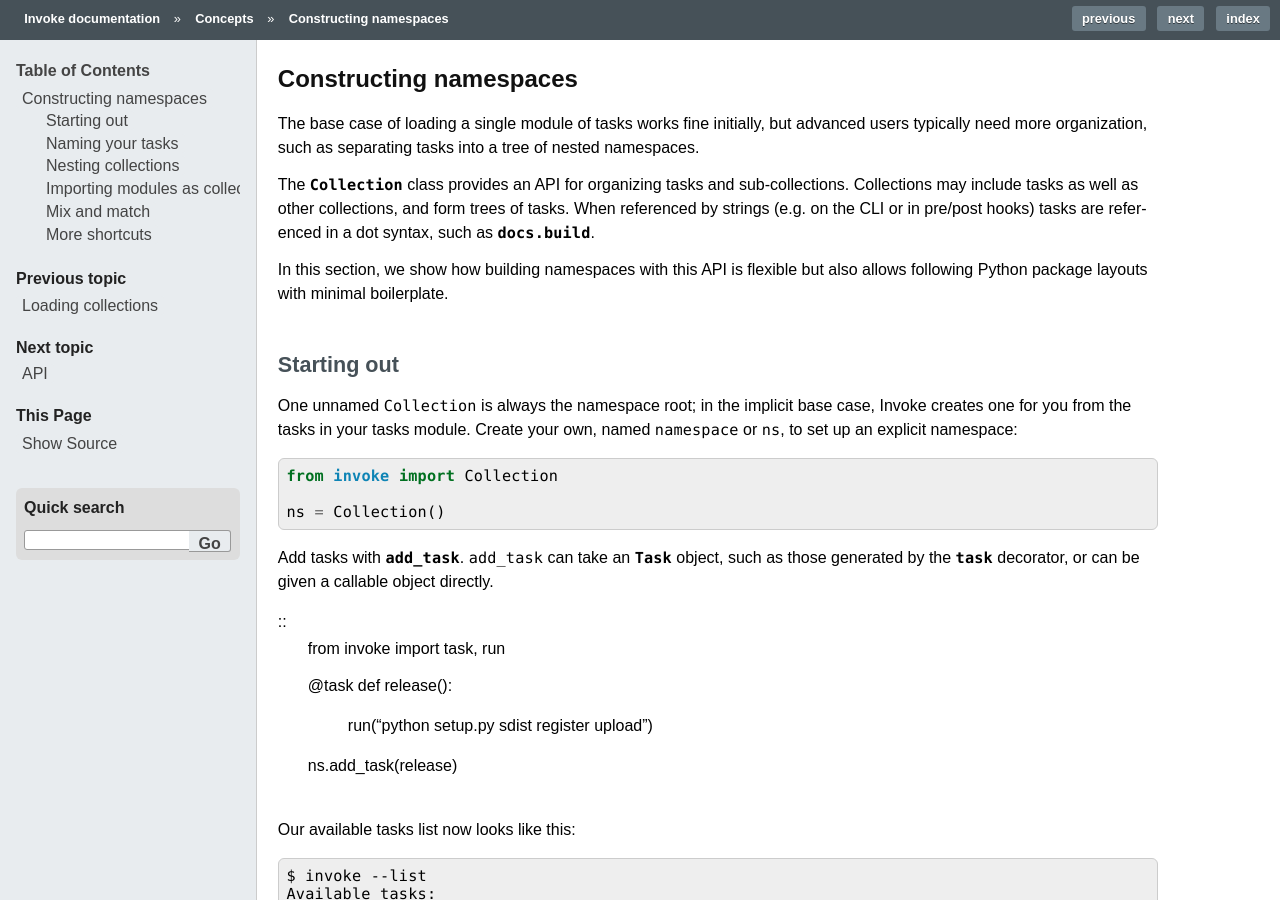
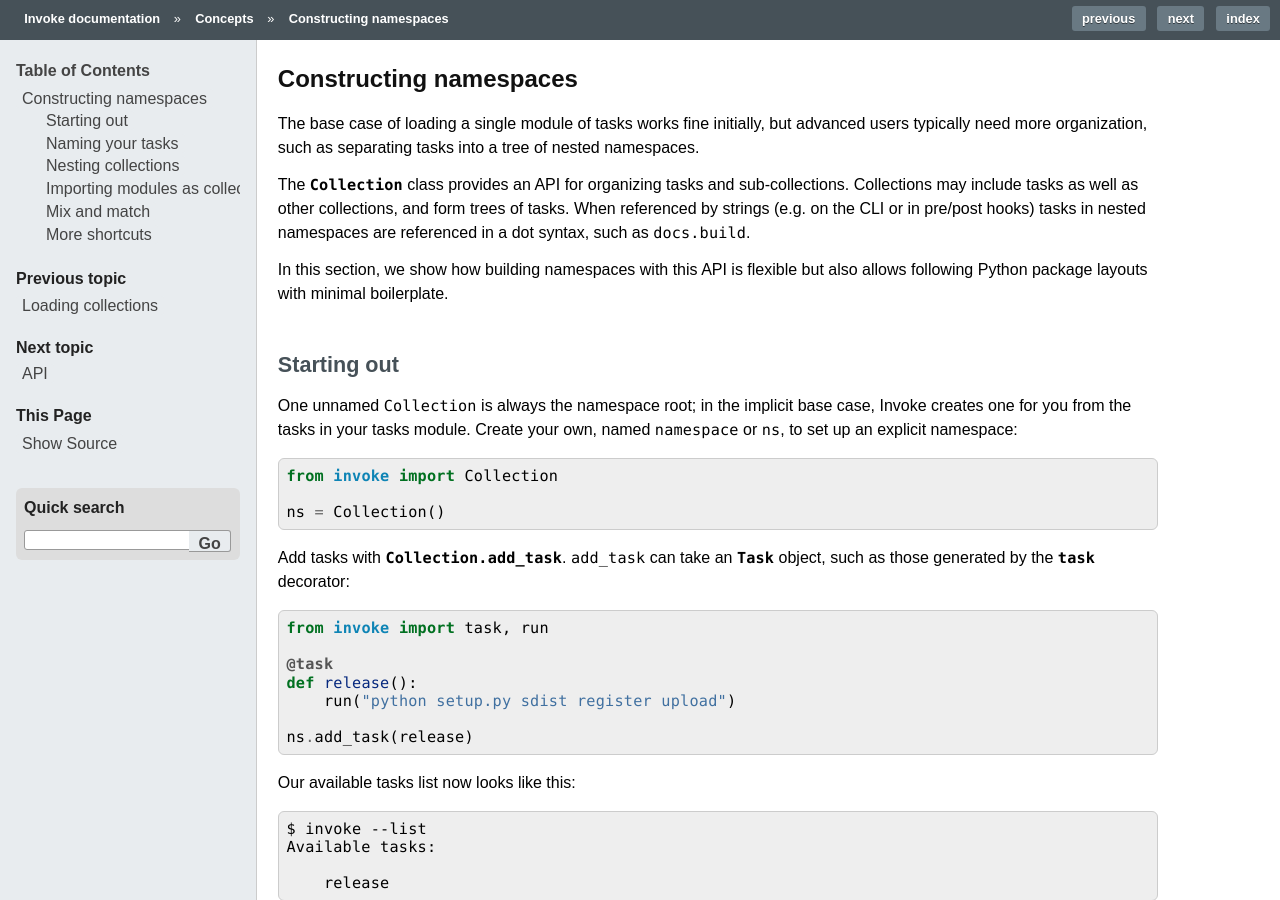
Before and after one commit to pyinvoke/invoke, a Sphinx documentation site: the page built from docs/concepts/namespaces.rst, in a window 1280 px wide and 900 px high. Built offline with Sphinx 7.4.7, drawn with Linux system fonts in a browser that asks for light colours; some of the changed text lies outside the part shown.

Commit message:
Zomg leading dots in refs == best

```diff
--- a/docs/concepts/namespaces.rst
+++ b/docs/concepts/namespaces.rst
@@ -6,11 +6,11 @@
 advanced users typically need more organization, such as separating tasks into
 a tree of nested namespaces.
 
-The `~invoke.collection.Collection` class provides an API for organizing tasks
-and sub-collections. Collections may include tasks as well as other
-collections, and form trees of tasks. When referenced by strings (e.g. on the
-CLI or in pre/post hooks) tasks are referenced in a dot syntax, such as
-`docs.build`.
+The `.Collection` class provides an API for organizing tasks and
+sub-collections. Collections may include tasks as well as other collections,
+and form trees of tasks. When referenced by strings (e.g. on the CLI or in
+pre/post hooks) tasks in nested namespaces are referenced in a dot syntax, such
+as ``docs.build``.
 
 In this section, we show how building namespaces with this API is flexible but
 also allows following Python package layouts with minimal boilerplate.
@@ -26,11 +26,10 @@
 
     ns = Collection()
 
-Add tasks with `~invoke.collection.Collection.add_task`. ``add_task`` can take
-an `~invoke.tasks.Task` object, such as those generated by the
-`~invoke.tasks.task` decorator, or can be given a callable object directly.
+Add tasks with `.Collection.add_task`. ``add_task`` can take
+an `.Task` object, such as those generated by the
+`.task` decorator::
 
-::
     from invoke import task, run
 
     @task
@@ -84,7 +83,7 @@
         pypi
 
 .. note::
-    The convenience decorator `@task <~invoke.tasks.task>` is another method of
+    The convenience decorator `@task <.task>` is another method of
     setting aliases (e.g. ``@task(aliases=('foo', 'bar'))``, and is useful for
     ensuring a given task always has some aliases set no matter how it's added
     to a namespace.
--- a/docs/conf.py
+++ b/docs/conf.py
@@ -11,6 +11,9 @@
 project = u'Invoke'
 year = datetime.now().year
 copyright = u'%d Jeff Forcier' % year
+
+# Ensure `links` try hitting API endpoints by default.
+default_role = 'py:obj'
 
 # Ensure project directory is on PYTHONPATH for version, autodoc access
 sys.path.insert(0, os.path.abspath(os.path.join(os.getcwd(), '..')))
```
Also changed, not shown: other parts of docs/concepts/namespaces.rst (+3 -3 lines).
